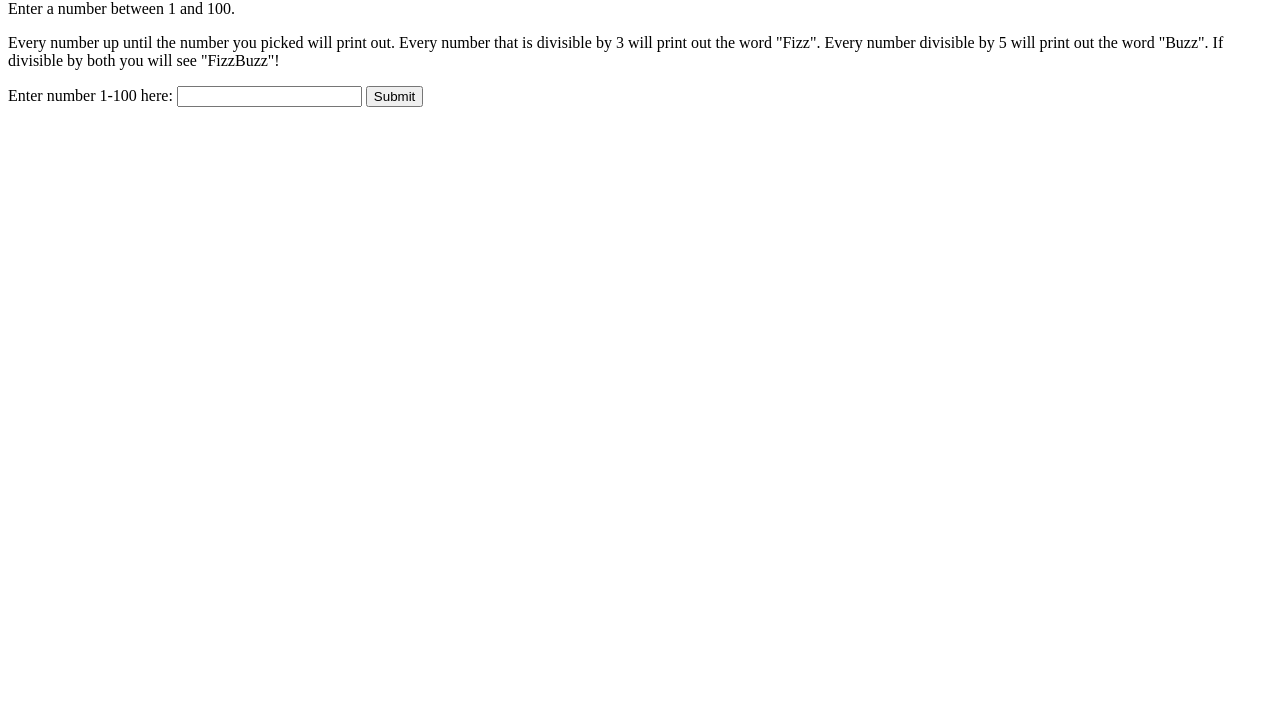
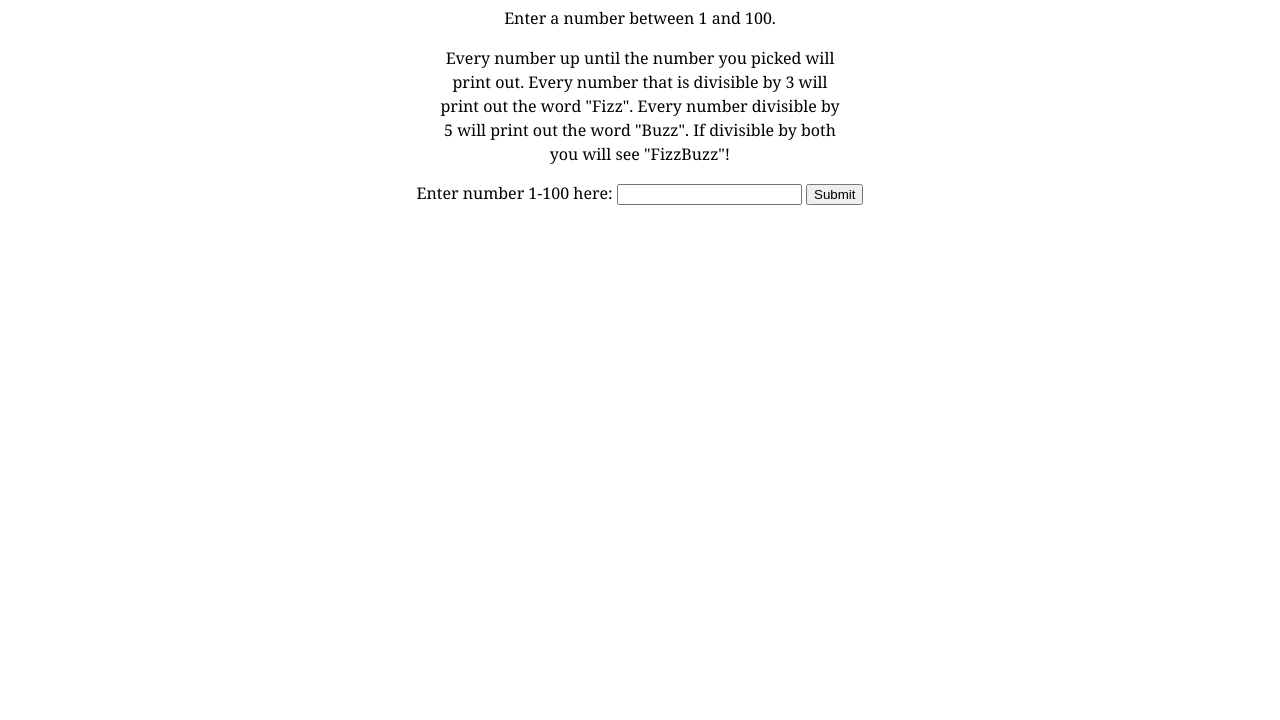
Before and after one commit to pberkman/FizzBuzz, a plain HTML site: page index.html in a window 1280 px wide. Shown: the part 80-800 px from the top of the page. Drawn offline with nearby package versions, Linux system fonts and the light colour scheme.

Commit message:
fix submit button

```diff
--- a/index.html
+++ b/index.html
@@ -2,8 +2,8 @@
 <html lang="en">
 <head>
 	<meta charset="UTF-8">
-	<title>Document</title>
-	<link type="text" rel="stylesheet" href="main.css"/>
+	<title>FizzBuzz</title>
+	<link type="text/css" rel="stylesheet" href="main.css"/>
 	<script src="http://code.jquery.com/jquery-1.11.1.min.js"></script>
 	<script type="text/javascript" src="js/app.js"></script>
 </head>
--- a/js/app.js
+++ b/js/app.js
@@ -24,7 +24,7 @@ $(document).ready(function() {
 		$("#enterNum").val("");
 		}
 	}
-$("#submit").on("click", game());
+$("#submit").on("click", game);
 $(document).on("keydown", function(event) {
 		if (event.which===13) {
 		game();
```
